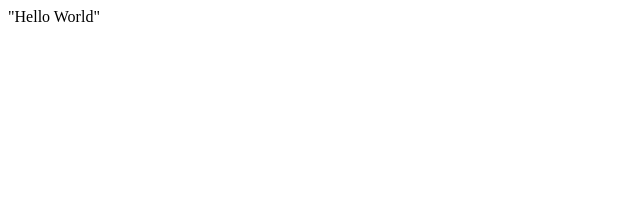
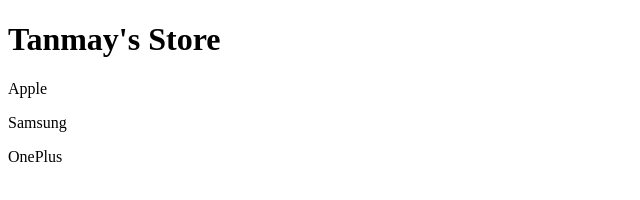
Before and after one commit to tanmaytumbare/tanmaytumbare.github.io, a plain HTML site: page index.html in a window 1280 px wide. Shown: the whole page, without its empty margins (0-640 px from the left). Drawn offline with Linux system fonts and the light colour scheme.

Commit message:
Update index.html

```diff
--- a/index.html
+++ b/index.html
@@ -1 +1,17 @@
-"Hello World"
+<!DOCTYPE html>
+<html>
+	<head>
+		<meta charset="utf-8">
+		<meta name="viewport" content="width=device-width, initial-scale=1">
+		<title>Module2</title>
+		<link href="css.css" rel="stylesheet" type="text/css"/>
+	</head>
+	<body>
+		<h1>Tanmay's Store</h1>
+		<div class="row">
+			<div class="large-4 med-6 small-12"><p>Apple</p></div>
+			<div class="large-4 med-6 small-12"><p>Samsung</p></div>
+			<div class="large-4 med-12 small-12"><p>OnePlus</p></div>
+		</div>
+	</body>
+</html>
```
